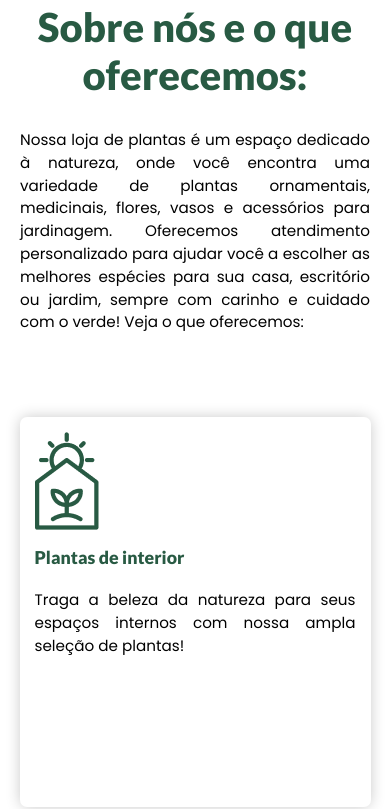
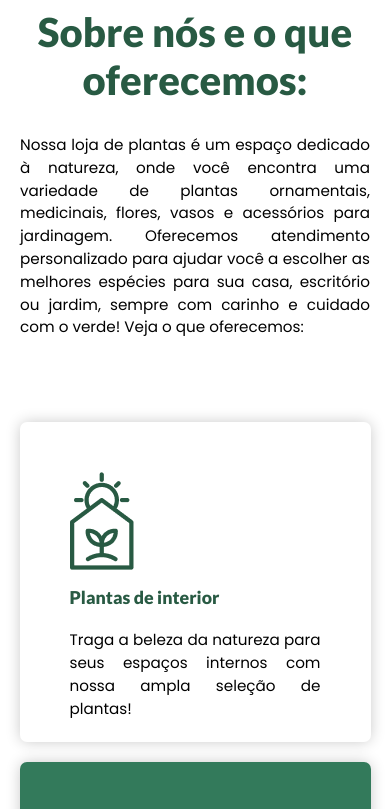
Before and after one commit to WizKimaru/jaridim-eulalia2.0, a plain HTML site: page index.html in a window 390 px wide. Shown: the part 1001-1810 px from the top of the page. Drawn offline with Linux system fonts and the light colour scheme.

Commit message:
Ajuste da responsividade

```diff
--- a/style.css
+++ b/style.css
@@ -361,7 +361,6 @@ footer span{
         margin-top: 70px;
         align-items: center;
         text-align: center;
-        margin-top: 420px;
     }
     .sobre_tipos {
         gap: 40px;
@@ -408,8 +407,8 @@ footer span{
 
 @media (max-width: 770px) {
     #sobre{
-        margin-top: 400px;
-        margin-bottom: 800px;
+        margin-top: 300px;
+        margin-bottom: 500px;
 
     }
     .home_corpo h1 {
@@ -424,16 +423,15 @@ footer span{
         font-size: 1rem;
         line-height: 1.5;
     }
-
+    .sobre_tipos div{
+        padding: 60px;
+        width: 90%;
+        height: 320px;
+    }
     .sobre_tipos {
         flex-direction: column;
         align-items: center;
     }
-
-    .sobre_tipos div {
-        width: 90%;
-    }
-
     #catalogo {
         margin-top: 150px;
     }
@@ -463,8 +461,9 @@ footer span{
     }
 
     .sobre_tipos div {
-        padding: 15px;
+        padding: 50px;
         font-size: 0.95rem;
+
     }
 
     footer {
```
